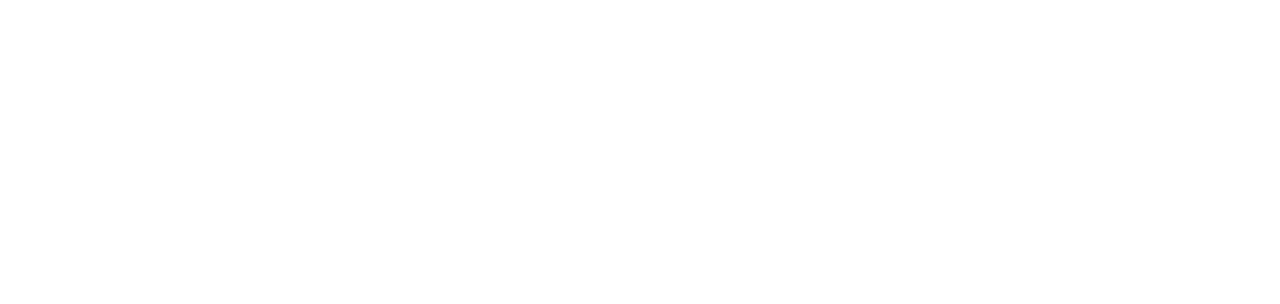
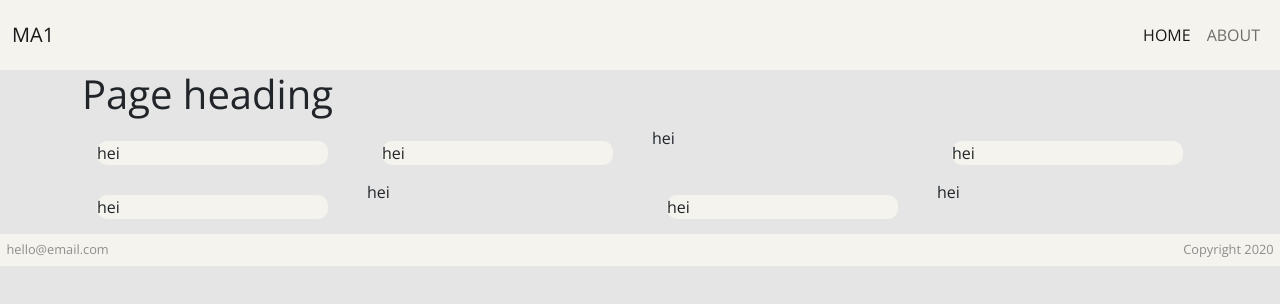
Before and after one commit to martineho/martine-olsen-css-frameworks-ma1, a plain HTML site: page index.html in a window 1280 px wide. Drawn offline with nearby package versions, Linux system fonts and the light colour scheme.

Commit message:
added code

```diff
--- /dev/null
+++ b/css/_block.css
@@ -0,0 +1,5 @@
+.block {
+  margin: 15px;
+  border-radius: 10px;
+  background-color: var(--secondary-colour);
+}
--- /dev/null
+++ b/css/_layout.css
@@ -0,0 +1,18 @@
+html,
+body {
+  height: 100%;
+}
+body {
+  display: flex;
+  flex-direction: column;
+  background-color: var(--background-colour);
+}
+footer {
+  display: flex;
+  flex-shrink: 0;
+  justify-content: space-between;
+  background-color: var(--secondary-colour);
+  padding: 0.5em;
+  font-size: 0.8rem;
+  color: #8d8d8d;
+}
--- /dev/null
+++ b/css/_nav.css
@@ -0,0 +1,5 @@
+.navbar {
+  background-color: var(--secondary-colour) !important;
+  height: 70px;
+  text-transform: uppercase;
+}
--- /dev/null
+++ b/css/_typography.css
@@ -0,0 +1,6 @@
+* {
+  font-family: "Open Sans", sans-serif;
+}
+h1 {
+  font-weight: 400;
+}
--- /dev/null
+++ b/css/_variables.css
@@ -0,0 +1,4 @@
+:root {
+  --secondary-colour: #f4f3ee;
+  --background-colour: #e5e5e5;
+}
--- /dev/null
+++ b/css/style.css
@@ -0,0 +1,5 @@
+@import "_variables.css";
+@import "_nav.css";
+@import "_layout.css";
+@import "_typography.css";
+@import "_block.css";
--- a/index.html
+++ b/index.html
@@ -4,9 +4,78 @@
     <meta charset="UTF-8">
     <meta http-equiv="X-UA-Compatible" content="IE=edge">
     <meta name="viewport" content="width=device-width, initial-scale=1.0">
+    <link rel="preconnect" href="https://fonts.googleapis.com">
+    <link rel="preconnect" href="https://fonts.gstatic.com" crossorigin>
+    <link href="https://fonts.googleapis.com/css2?family=Nanum+Myeongjo:wght@400;700;800&family=Open+Sans:wght@300;400;500;600;700&display=swap" rel="stylesheet">
+    <link href="https://cdn.jsdelivr.net/npm/bootstrap@5.1.3/dist/css/bootstrap.min.css" rel="stylesheet" integrity="sha384-1BmE4kWBq78iYhFldvKuhfTAU6auU8tT94WrHftjDbrCEXSU1oBoqyl2QvZ6jIW3" crossorigin="anonymous">
+    <link href="css/style.css" rel="stylesheet"/>
     <title>CSS frameworks ma1</title>
 </head>
 <body>
 
+    <div class="wrapper">
+    <nav class="navbar navbar-expand-lg navbar-light bg-light">
+        <div class="container-fluid">
+          <a class="navbar-brand" href="#">MA1</a>
+          <button class="navbar-toggler" type="button" data-bs-toggle="collapse" data-bs-target="#navbarSupportedContent" aria-controls="navbarSupportedContent" aria-expanded="false" aria-label="Toggle navigation">
+            <span class="navbar-toggler-icon"></span>
+          </button>
+
+            <div class="collapse navbar-collapse" id="navbarSupportedContent">
+                <ul class="navbar-nav ms-auto mb-2 mb-lg-0">
+                <li class="nav-item">
+                    <a class="nav-link active" aria-current="page" href="index.html">Home</a>
+                </li>
+                <li class="nav-item">
+                    <a class="nav-link " aria-current="page" href="/">About</a>
+                </li>
+                </ul>
+            </div>
+        </div>
+      </nav>
+
+      <div class="container">
+
+          <h1>Page heading</h1>
+
+            <div class="row">
+                <div class="col-md-6 col-lg-3">
+                    <div class="block">hei</div>
+                </div>
+                <div class="col-md-6 col-lg-3">
+                    <div class="block">hei</div>
+                </div>
+                <div class="col-md-6 col-lg-3">
+                    <div class="block--border">hei</div>
+                </div>
+                <div class="col-md-6 col-lg-3">
+                    <div class="block">hei</div>
+                </div>
+            </div>
+            <div class="row">
+                <div class="col-md-6 col-lg-3">
+                    <div class="block">hei</div>
+                </div>
+                <div class="col-md-6 col-lg-3">
+                    <div class="block--filled">hei</div>
+                </div>
+                <div class="col-md-6 col-lg-3">
+                    <div class="block">hei</div>
+                </div>
+                <div class="col-md-6 col-lg-3">
+                    <div class="block--border">hei</div>
+                </div>
+            </div>
+      </div>
+
+      <footer>
+          <div>hello@email.com</div>
+          <div>Copyright 2020</div>
+      </footer>
+    </div>
+
+
+
+    <script src="https://cdn.jsdelivr.net/npm/bootstrap@5.1.3/dist/js/bootstrap.bundle.min.js" integrity="sha384-ka7Sk0Gln4gmtz2MlQnikT1wXgYsOg+OMhuP+IlRH9sENBO0LRn5q+8nbTov4+1p" crossorigin="anonymous"></script>
 </body>
 </html>
```
